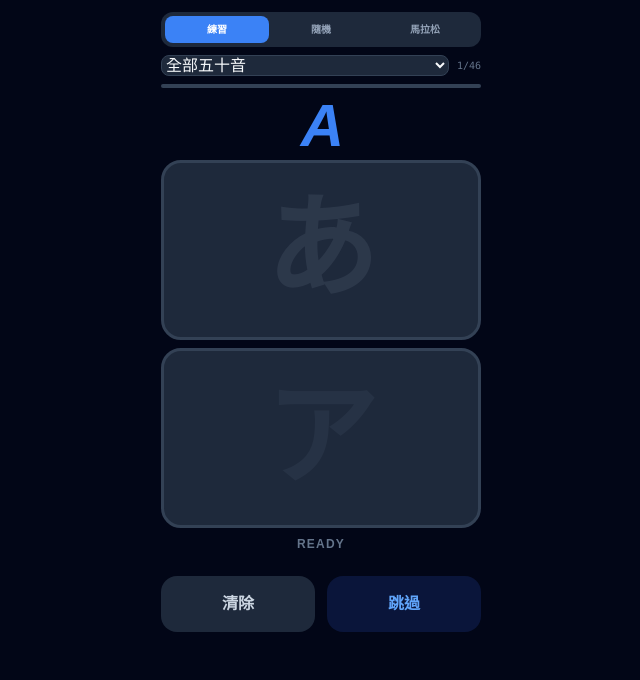
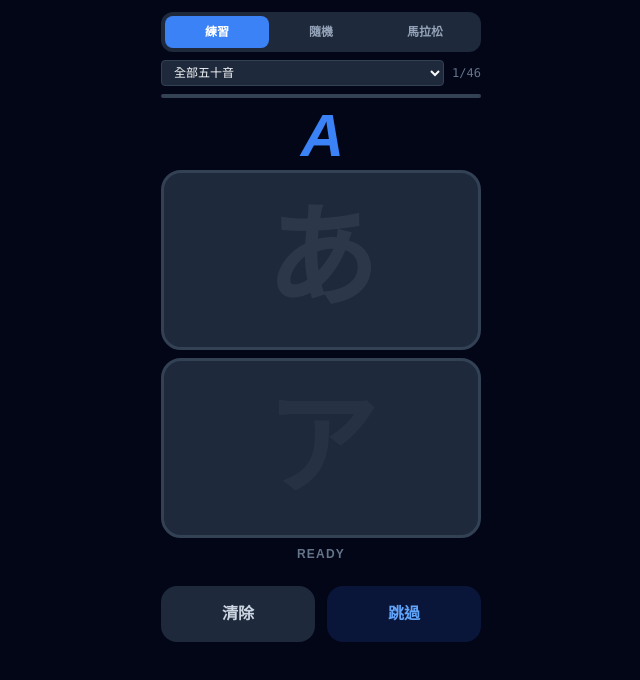
Before and after one commit to bckuo0712/jp_practice, a plain HTML site: page index.html in a window 1280 px wide. Shown: the whole page, without its empty margins (319-959 px from the left). Drawn offline with nearby package versions, Linux system fonts and the light colour scheme.

Commit message:
Update index.html

```diff
--- a/index.html
+++ b/index.html
@@ -3,7 +3,7 @@
 <head>
     <meta charset="UTF-8">
     <meta name="viewport" content="width=device-width, initial-scale=1.0, maximum-scale=1.0, user-scalable=no">
-    <title>50音 AI 練字王 - 全功能版</title>
+    <title>50音 AI 練字王 - Debug 穩定版</title>
     <script src="https://cdn.tailwindcss.com"></script>
     <style>
         html, body {
@@ -21,7 +21,7 @@
 
         .hint-text {
             position: absolute; inset: 0; display: flex; align-items: center;
-            justify-content: center; font-size: 7rem; font-family: "MS Mincho", "Sawarabi Mincho", serif;
+            justify-content: center; font-size: 7rem; font-family: serif;
             font-weight: 900; z-index: 0; pointer-events: none; opacity: 0.12;
         }
         canvas { position: absolute; inset: 0; z-index: 10; touch-action: none; background: transparent; }
@@ -30,25 +30,21 @@
         .loading-dot { animation: blink 1s infinite; }
         @keyframes blink { 0%, 100% { opacity: 1; } 50% { opacity: 0.3; } }
 
-        select { background: #1e293b; border: 1px solid #334155; padding: 4px 8px; border-radius: 8px; font-size: 11px; color: #94a3b8; }
-
-        /* 進度條樣式 */
         .progress-bar { width: 100%; height: 4px; background: #334155; border-radius: 2px; margin-top: 8px; overflow: hidden; }
         #progress-fill { width: 0%; height: 100%; background: #3b82f6; transition: width 0.3s; }
     </style>
 </head>
 <body class="flex flex-col items-center p-2">
 
-    <!-- 模式選擇列 -->
     <div class="flex flex-col items-center space-y-2 mb-2 mt-1 w-full max-w-[320px]">
         <div class="flex bg-slate-800 rounded-xl p-1 w-full">
-            <button id="p-mode" onclick="setMode('practice')" class="flex-1 py-1.5 rounded-lg font-bold text-[10px] text-slate-400">練習</button>
-            <button id="e-mode" onclick="setMode('exam')" class="flex-1 py-1.5 rounded-lg font-bold text-[10px] text-slate-400">隨機</button>
-            <button id="m-mode" onclick="setMode('marathon')" class="flex-1 py-1.5 rounded-lg font-bold text-[10px] text-slate-400">馬拉松</button>
+            <button id="p-mode" onclick="setMode('practice')" class="flex-1 py-2 rounded-lg font-bold text-xs">練習</button>
+            <button id="e-mode" onclick="setMode('exam')" class="flex-1 py-2 rounded-lg font-bold text-xs">隨機</button>
+            <button id="m-mode" onclick="setMode('marathon')" class="flex-1 py-2 rounded-lg font-bold text-xs">馬拉松</button>
         </div>
 
-        <div class="flex items-center space-x-2 w-full" id="row-filter-container">
-            <select id="row-select" onchange="filterData()" class="flex-1">
+        <div class="flex items-center space-x-2 w-full">
+            <select id="row-select" onchange="filterData()" class="flex-1 bg-slate-800 border border-slate-700 rounded px-2 py-1 text-xs">
                 <option value="all">全部五十音</option>
                 <option value="0,5">あ行</option>
                 <option value="5,10">か行</option>
@@ -61,13 +57,12 @@
                 <option value="38,43">ら行</option>
                 <option value="43,46">わ/ん</option>
             </select>
-            <div class="text-[10px] text-slate-500 font-mono" id="idx-counter">0/46</div>
+            <div class="text-xs text-slate-500 font-mono" id="idx-counter">1/46</div>
         </div>
-
-        <div class="progress-bar" id="progress-container"><div id="progress-fill"></div></div>
+        <div class="progress-bar"><div id="progress-fill"></div></div>
     </div>
 
-    <div id="target-romaji" class="text-6xl font-black text-blue-500 mb-1 uppercase italic tracking-tighter">A</div>
+    <div id="target-romaji" class="text-6xl font-black text-blue-500 mb-1 uppercase italic italic tracking-tighter">A</div>
 
     <div class="canvas-box" id="boxH">
         <div class="hint-text text-slate-400" id="hint-hira">あ</div>
@@ -79,7 +74,7 @@
         <canvas id="canK" width="320" height="180"></canvas>
     </div>
 
-    <div id="status-msg" class="h-6 text-xs font-bold mb-4 text-slate-500 tracking-widest uppercase text-center">READY</div>
+    <div id="status-msg" class="h-6 text-xs font-bold mb-4 text-slate-500 tracking-widest text-center uppercase">READY</div>
 
     <div class="flex space-x-3 w-full max-w-[320px]">
         <button onclick="resetAll()" class="flex-1 bg-slate-800 py-4 rounded-2xl font-bold text-slate-300">清除</button>
@@ -91,16 +86,16 @@
             { h: 'あ', k: 'ア', r: 'a' }, { h: 'い', k: 'イ', r: 'i' }, { h: 'う', k: 'ウ', r: 'u' }, { h: 'え', k: 'エ', r: 'e' }, { h: 'お', k: 'オ', r: 'o' },
             { h: 'か', k: 'カ', r: 'ka' }, { h: 'き', k: 'キ', r: 'ki' }, { h: 'く', k: 'ク', r: 'ku' }, { h: 'け', k: 'ケ', r: 'ke' }, { h: 'こ', k: 'コ', r: 'ko' },
             { h: 'さ', k: 'サ', r: 'sa' }, { h: 'し', k: 'シ', r: 'shi' }, { h: 'す', k: 'ス', r: 'su' }, { h: 'せ', k: 'セ', r: 'se' }, { h: 'そ', k: 'ソ', r: 'so' },
-            { h: 'た', k: 'タ', r: 'ta' }, { h: 'ち', k: 'チ', r: 'chi' }, { h: 'つ', k: 'ツ', r: 'tsu' }, { h: 'て', k: 'テ', r: 'te' }, { h: '圖', k: 'ト', r: 'to' },
+            { h: 'た', k: 'タ', r: 'ta' }, { h: 'ち', k: 'チ', r: 'chi' }, { h: 'つ', k: 'ツ', r: 'tsu' }, { h: 'て', k: 'テ', r: 'te' }, { h: 'と', k: 'ト', r: 'to' },
             { h: 'な', k: 'ナ', r: 'na' }, { h: 'に', k: 'ニ', r: 'ni' }, { h: 'ぬ', k: 'ヌ', r: 'nu' }, { h: 'ね', k: 'ネ', r: 'ne' }, { h: 'の', k: 'ノ', r: 'no' },
             { h: 'は', k: 'ハ', r: 'ha' }, { h: 'ひ', k: 'ヒ', r: 'hi' }, { h: 'ふ', k: 'フ', r: 'fu' }, { h: 'へ', k: 'ヘ', r: 'he' }, { h: 'ほ', k: 'ホ', r: 'ho' },
             { h: 'ま', k: '馬', r: 'ma' }, { h: 'み', k: 'ミ', r: 'mi' }, { h: 'む', k: 'ム', r: 'mu' }, { h: 'め', k: 'メ', r: 'me' }, { h: 'も', k: 'モ', r: 'mo' },
             { h: 'や', k: 'ヤ', r: 'ya' }, { h: 'ゆ', k: 'ユ', r: 'yu' }, { h: 'よ', k: 'ヨ', r: 'yo' },
-            { h: 'ら', k: 'ラ', r: 'ra' }, { h: 'り', k: 'リ', r: 'ri' }, { h: 'る', k: 'ル', r: 'ru' }, { h: 'れ', k: 'レ', r: 're' }, { h: 'ろ', k: 'ロ', r: 'ro' },
+            { h: 'ら', k: '拉', r: 'ra' }, { h: 'り', k: 'リ', r: 'ri' }, { h: 'る', k: 'ル', r: 'ru' }, { h: 'れ', k: 'レ', r: 're' }, { h: 'ろ', k: '羅', r: 'ro' },
             { h: 'わ', k: 'ワ', r: 'wa' }, { h: 'を', k: 'ヲ', r: 'wo' }, { h: 'ん', k: 'ン', r: 'n' }
         ];
-        // 修正數據中偶發的簡繁轉換錯誤
-        fullData[18].h = 'て'; fullData[19].h = 'と'; fullData[30].h = 'ま';
+        // 再次手動確保資料乾淨
+        fullData[30].h = 'ま'; fullData[38].h = 'ら'; fullData[42].h = 'ろ';
 
         let kanaData = [...fullData];
         let curIdx = 0, mode = 'practice';
@@ -115,16 +110,18 @@
         }
         initCtx(ctxH); initCtx(ctxK);
 
-        function setupCanvas(can, strokes, type) {
+        function setupCanvas(can, strokesArr, type) {
             let drawing = false;
             let timer = null;
             const ctx = can.getContext('2d');
+
             const getXY = (e) => {
                 const rect = can.getBoundingClientRect();
-                const cx = (e.touches ? e.touches[0].clientX : e.clientX);
-                const cy = (e.touches ? e.touches[0].clientY : e.clientY);
+                const cx = e.touches ? e.touches[0].clientX : e.clientX;
+                const cy = e.touches ? e.touches[0].clientY : e.clientY;
                 return { x: cx - rect.left, y: cy - rect.top };
             };
+
             const start = (e) => {
                 if ((type==='H' && hiraDone) || (type==='K' && kataDone)) return;
                 e.preventDefault();
@@ -133,16 +130,18 @@
                 document.getElementById(type === 'H' ? 'boxH' : 'boxK').classList.remove('is-error');
                 const p = getXY(e);
                 ctx.beginPath(); ctx.moveTo(p.x, p.y);
-                strokes.push([[Math.round(p.x)], [Math.round(p.y)], []]);
+                strokesArr.push([[Math.round(p.x)], [Math.round(p.y)], []]);
             };
+
             const move = (e) => {
                 if (!drawing) return;
                 e.preventDefault();
                 const p = getXY(e);
                 ctx.lineTo(p.x, p.y); ctx.stroke();
-                const last = strokes[strokes.length - 1];
+                const last = strokesArr[strokesArr.length - 1];
                 last[0].push(Math.round(p.x)); last[1].push(Math.round(p.y));
             };
+
             const stop = () => { if (drawing) { drawing = false; timer = setTimeout(() => checkSingle(type), 700); } };
 
             can.addEventListener('touchstart', start, { passive: false });
@@ -179,7 +178,7 @@
                     })
                 });
                 const data = await res.json();
-                if (data[0] === "SUCCESS") {
+                if (data && data[0] === "SUCCESS") {
                     const candidates = data[1][0][1];
                     const isOk = candidates.slice(0, 15).includes(target);
 
@@ -187,17 +186,17 @@
                         box.classList.add('is-correct');
                         if (type === 'H') hiraDone = true; else kataDone = true;
                         if (hiraDone && kataDone) {
-                            msg("太棒了！", "text-green-400");
+                            msg("Perfect!", "text-green-400");
                             setTimeout(nextQ, 600);
                         } else {
-                            msg("正確！寫下一個", "text-blue-400");
+                            msg("正確！繼續寫下一個", "text-blue-400");
                         }
                     } else {
                         box.classList.add('is-error');
-                        msg("再試一次", "text-red-400");
+                        msg("不對喔，再試試", "text-red-400");
                     }
                 }
-            } catch (e) { msg("連線異常", "text-orange-400"); }
+            } catch (e) { msg("網路不穩", "text-orange-400"); }
         }
 
         function filterData() {
@@ -211,20 +210,14 @@
             ctxH.clearRect(0,0,320,180); ctxK.clearRect(0,0,320,180);
             strokesH.length = 0; strokesK.length = 0;
             hiraDone = false; kataDone = false;
-            document.getElementById('boxH').className = 'canvas-box';
-            document.getElementById('boxK').className = 'canvas-box';
+            document.getElementById('boxH').classList.remove('is-correct', 'is-error');
+            document.getElementById('boxK').classList.remove('is-correct', 'is-error');
             msg("READY", "text-slate-500");
         }
 
         function render() {
             const q = kanaData[curIdx];
-            if (!q) {
-                if (mode === 'marathon') {
-                    msg("馬拉松完成！", "text-green-400");
-                    setTimeout(() => { curIdx = 0; render(); }, 2000);
-                }
-                return;
-            }
+            if (!q) return;
             document.getElementById('target-romaji').innerText = q.r;
             document.getElementById('hint-hira').innerText = q.h;
             document.getElementById('hint-kata').innerText = q.k;
@@ -233,9 +226,7 @@
             document.getElementById('hint-hira').style.display = isP ? 'flex' : 'none';
             document.getElementById('hint-kata').style.display = isP ? 'flex' : 'none';
 
-            // 進度更新
-            const progress = ((curIdx) / kanaData.length) * 100;
-            document.getElementById('progress-fill').style.width = `${progress}%`;
+            document.getElementById('progress-fill').style.width = `${((curIdx) / kanaData.length) * 100}%`;
             document.getElementById('idx-counter').innerText = `${curIdx + 1}/${kanaData.length}`;
 
             resetAll();
@@ -245,36 +236,24 @@
             if (mode === 'exam') {
                 curIdx = Math.floor(Math.random() * kanaData.length);
             } else {
-                curIdx++;
-                if (curIdx >= kanaData.length) {
-                    if (mode === 'marathon') {
-                        alert('恭喜完成馬拉松練習！');
-                        curIdx = 0;
-                    } else {
-                        curIdx = 0;
-                    }
-                }
+                curIdx = (curIdx + 1) % kanaData.length;
+                if (curIdx === 0 && mode === 'marathon') alert("馬拉松練習完成！");
             }
             render();
         }
 
         function setMode(m) {
             mode = m;
-            document.getElementById('p-mode').className = `flex-1 py-1.5 rounded-lg font-bold text-[10px] ${m==='practice'?'active-mode':'text-slate-400'}`;
-            document.getElementById('e-mode').className = `flex-1 py-1.5 rounded-lg font-bold text-[10px] ${m==='exam'?'active-mode':'text-slate-400'}`;
-            document.getElementById('m-mode').className = `flex-1 py-1.5 rounded-lg font-bold text-[10px] ${m==='marathon'?'active-mode':'text-slate-400'}`;
+            document.getElementById('p-mode').className = `flex-1 py-2 rounded-lg font-bold text-xs ${m==='practice'?'active-mode':'text-slate-400'}`;
+            document.getElementById('e-mode').className = `flex-1 py-2 rounded-lg font-bold text-xs ${m==='exam'?'active-mode':'text-slate-400'}`;
+            document.getElementById('m-mode').className = `flex-1 py-2 rounded-lg font-bold text-xs ${m==='marathon'?'active-mode':'text-slate-400'}`;
 
-            // 馬拉松模式強制切換到「全部五十音」
             if (m === 'marathon') {
                 document.getElementById('row-select').value = 'all';
                 filterData();
+            } else {
+                render();
             }
-            render();
-        }
-
-        function msg(t, c) {
-            const m = document.getElementById('status-msg');
-            m.innerText = t; m.className = `h-6 text-xs font-bold mb-4 ${c} tracking-widest uppercase text-center`;
         }
 
         setMode('practice');
```
